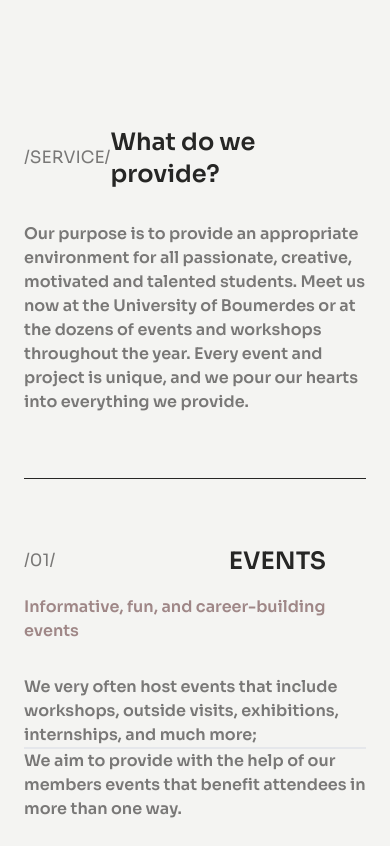
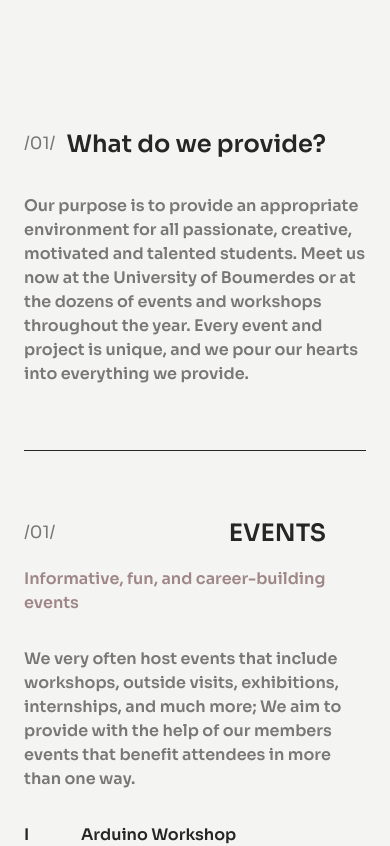
Before and after one commit to akram-aki/electro_website_v3, a React (Vite) app: page / in a window 390 px wide. Shown: the part 1000-1846 px from the top of the page. Built offline with nearby package versions, Linux system fonts and the light colour scheme.

Commit message:
more mobile responsiveness

```diff
--- a/src/App.jsx
+++ b/src/App.jsx
@@ -24,8 +24,9 @@ function App() {
         <WhatDoWeProvide />
         <Events />
         {/* <Projects /> */}
-        <Footer />
       </div>
+      <Footer />
+
     </>
   );
 }
--- a/src/components/Events/Index.jsx
+++ b/src/components/Events/Index.jsx
@@ -6,11 +6,11 @@ function Events() {
     <>
       <div className="flex flex-col xl:ml-16">
         <div className="xl:w-1/12" />
-        <h1 className="xl:w-5/12 font-semibold text-[#262525] xl:text-[35px] text-4xl mb-5 xl:mb-0">
+        <h1 className="xl:w-5/12 font-semibold text-[#262525] xl:text-[35px] text-2xl xl:mb-0">
           Events
         </h1>
         <div className="xl:w-6/12">
-          <span className="font-semibold text-[#686868] text-[22px]">
+          <span className="font-semibold text-[#686868] xl:text-[22px]">
             Check out the most notable Events hosted by Electro Scientific Club!
           </span>
           <div className="flex mt-16">
--- a/src/components/Header/Index.jsx
+++ b/src/components/Header/Index.jsx
@@ -21,6 +21,7 @@ function Header() {
               width={21}
               height={24}
               alt="Language Logo"
+              className="md:block hidden"
             />
             <a className="ml-10 text-[#262625] text-[18px] font-semibold w-10/12">
               Arabic{" "}
--- a/src/components/WhatDoWeProvide/Events.jsx
+++ b/src/components/WhatDoWeProvide/Events.jsx
@@ -24,8 +24,6 @@ function Events() {
                     <h4 className='text-[#9F8787] mb-8 mt-4'>Informative, fun, and career-building events</h4>
                     <p className='text-[#797877] mb-8'>
                         We very often host events that include workshops, outside visits, exhibitions, internships, and much more;
-                        <hr />
-                        <hr />
                         We aim to provide with the help of our members events that benefit attendees in more than one way.
                     </p>
                     <ul className="space-y-6">
--- a/src/components/WhatDoWeProvide/Index.jsx
+++ b/src/components/WhatDoWeProvide/Index.jsx
@@ -5,11 +5,10 @@ function WhatDoWeProvide() {
     return (
         <>
             <div className='xl:flex items-start'>
-                <div className='flex items-center justify-between xl:w-6/12 mr-10'>
-                    <span className='text-[#797877] text-[17px] xl:w-2/12'>/SERVICE/</span>
-                    <h2 className='text-[#262625] xl:text-[43px] text-2xl font-semibold xl:w-10/12 ml-auto'>
-                        What do we provide?
-                    </h2>
+                <div className="flex items-center justify-between xl:w-6/12 mr-10 xl:mr-0">
+                    <span className='text-[#797877] text-[17px] xl:w-4/12'>/01/</span>
+                    <h3 className='text-[#262625] text-[24px] font-semibold xl:w-8/12'> What do we provide?
+                    </h3>
                 </div>
                 <p className='xl:w-6/12 text-[#797877] xl:text-[23px] font-semibold mt-8'>
                     Our purpose is to provide an appropriate environment for all passionate, creative, motivated and talented students.
--- a/src/components/WhatDoWeProvide/LearningEnvironment.jsx
+++ b/src/components/WhatDoWeProvide/LearningEnvironment.jsx
@@ -16,10 +16,9 @@ function LearningEnvironment() {
             <div className="xl:flex items-start">
                 <div className="flex items-center justify-between xl:w-6/12 mr-10 xl:mr-0">
                     <span className='text-[#797877] text-[17px] xl:w-4/12'>/02/</span>
-                    <h3 className='text-[#262625] text-[24px] font-semibold xl:w-8/12'> LEARNING ENVIORNMENT
+                    <h3 className='text-[#262625] text-[19px] font-semibold xl:w-8/12'> LEARNING ENVIRONMENT
                     </h3>
                 </div>
-
                 <div className="xl:w-6/12 xl:text-[23px] font-semibold">
                     <h4 className='text-[#9F8787] mb-8 mt-4'>Highly energetic, safe, and passionate space</h4>
                     <p className='text-[#686868] mb-8'>
--- a/src/components/stealScrollEvents/Destinations.jsx
+++ b/src/components/stealScrollEvents/Destinations.jsx
@@ -1,6 +1,6 @@
 import { motion } from "framer-motion";
 
-const AnimatedSteps = ({count, ...attributes }) => {
+const AnimatedSteps = ({ count, ...attributes }) => {
   const currentStep = Math.floor(count / 25) + 1;
 
   const motionProps = {
@@ -13,9 +13,14 @@ const AnimatedSteps = ({count, ...attributes }) => {
       {[1, 2, 3, 4].map((step) => (
         <div key={step}>
           {step === currentStep ? (
-            <motion.div {...motionProps} className="font-bold text-[#383837]">
-              EVENT /{step}/
-            </motion.div>
+            <>
+              <motion.div {...motionProps} className="font-bold text-[#383837] hidden xl:block">
+                EVENT /{step}/
+              </motion.div>
+              <motion.div {...motionProps} className="font-bold text-[#383837] block xl:hidden ">
+                /{step}/
+              </motion.div>
+            </>
           ) : (
             <p className="text-[#b5b5b5]">/{step}/ </p>
           )}
--- a/src/components/stealScrollEvents/Index.jsx
+++ b/src/components/stealScrollEvents/Index.jsx
@@ -17,7 +17,7 @@ const HorizontalScrollCarousel = () => {
   const rotate = useTransform(scrollYProgress, [0, 1], [0, 1440]);
   const progress = useTransform(scrollYProgress, [0, 1], [0, 100]);
   return (
-    <section ref={targetRef} className="relative h-[900vh]   ">
+    <section ref={targetRef} className="relative h-[430vh]   ">
       <div className="sticky  top-0 flex h-screen  w-full ">
         <div className="bg-[#e9e8e4] relative overflow-hidden border border-white h-7 flex items-center mt-20 w-full mx-10 p-1 rounded-full">
           <motion.div
@@ -72,7 +72,7 @@ const HorizontalScrollCarousel = () => {
         />
         <Items
           count={Math.floor(count / 25)}
-          className="xl:grid grid-cols-[1.5fr_1fr] gap-20 border-2 border-white bg-Background w-[93%] rounded-xl xl:h-[400px] h-[690px] absolute left-1/2 top-[50vh] -translate-x-1/2 -translate-y-1/2"
+          className="xl:grid grid-cols-[1.5fr_1fr] gap-20 border-2 border-white bg-Background w-[93%] rounded-xl xl:h-[400px] h-[600px] absolute left-1/2 top-[50vh] -translate-x-1/2 -translate-y-1/2"
         />
       </div>
     </section>
```
